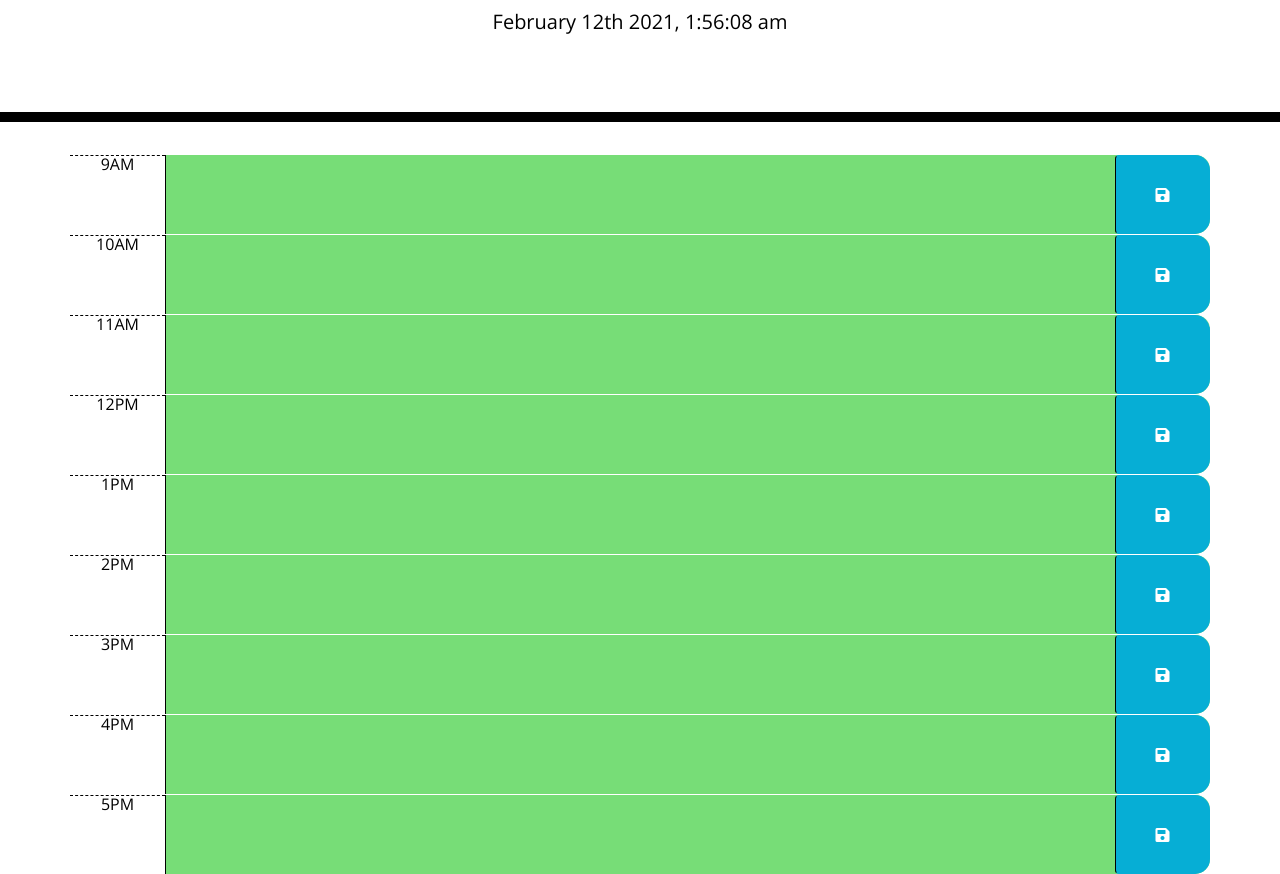
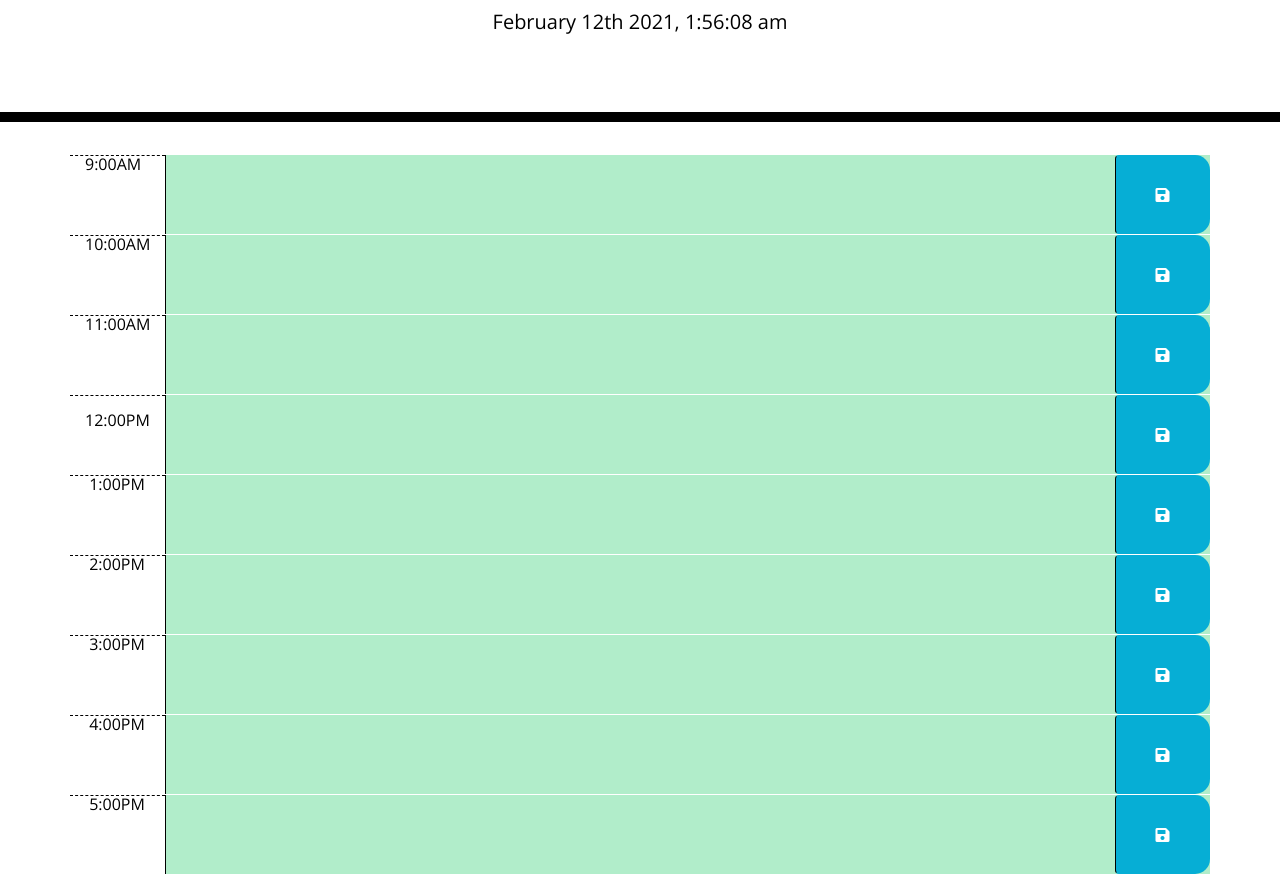
Before and after one commit to cailinyoung/cyoung-dayplanner, a plain HTML site: page index.html in a window 1280 px wide. Shown: the part 182-1056 px from the top of the page. Drawn offline with nearby package versions, Linux system fonts and the light colour scheme.

Commit message:
finishing touches

```diff
--- a/index.html
+++ b/index.html
@@ -24,52 +24,52 @@
 <body>
     <header class="jumbotron">
         <h1 class="display-3">Work Day Scheduler</h1>
-        <p class="lead">A simple calendar app for scheduling your work day!</p>
+        <p class="lead">Good morning! Let's start your day!</p>
         <p id="currentDay" class="lead"></p>
     </header>
     <div class="container">
-        <div id="hour-9" class="row time-block">
-            <div class="col-md-1 hour">9AM</div>
+        <div id="nineAM" class="row">
+            <div class="col-md-1 hour">9:00AM</div>
             <textarea class="col-md-10 description"></textarea>
             <button class="btn saveBtn col-md-1"><i class="fas fa-save"></i></button>
         </div>
-        <div id="hour-10" class="row time-block">
-            <div class="col-md-1 hour">10AM</div>
+        <div id="tenAM" class="row">
+            <div class="col-md-1 hour">10:00AM</div>
             <textarea class="col-md-10 description"></textarea>
             <button class="btn saveBtn col-md-1"><i class="fas fa-save"></i></button>
         </div>
-        <div id="hour-11" class="row time-block">
-            <div class="col-md-1 hour">11AM</div>
+        <div id="elevenAM" class="row">
+            <div class="col-md-1 hour">11:00AM</div>
             <textarea class="col-md-10 description"></textarea>
             <button class="btn saveBtn col-md-1"><i class="fas fa-save"></i></button>
         </div>
-        <div id="hour-12" class="row time-block">
-            <div class="col-md-1 hour">12PM</div>
+        <div id="twelvePM" class="row">
+            <div class="col-md-1 hour"> 12:00PM </div>
             <textarea class="col-md-10 description"></textarea>
             <button class="btn saveBtn col-md-1"><i class="fas fa-save"></i></button>
         </div>
-        <div id="hour-13" class="row time-block">
-            <div class="col-md-1 hour">1PM</div>
+        <div id="onePM" class="row">
+            <div class="col-md-1 hour"> 1:00PM </div>
             <textarea class="col-md-10 description"></textarea>
             <button class="btn saveBtn col-md-1"><i class="fas fa-save"></i></button>
         </div>
-        <div id="hour-14" class="row time-block">
-            <div class="col-md-1 hour">2PM</div>
+        <div id="twoPM" class="row">
+            <div class="col-md-1 hour"> 2:00PM </div>
             <textarea class="col-md-10 description"></textarea>
             <button class="btn saveBtn col-md-1"><i class="fas fa-save"></i></button>
         </div>
-        <div id="hour-15" class="row time-block">
-            <div class="col-md-1 hour">3PM</div>
+        <div id="threePM" class="row">
+            <div class="col-md-1 hour"> 3:00PM </div>
             <textarea class="col-md-10 description"></textarea>
             <button class="btn saveBtn col-md-1"><i class="fas fa-save"></i></button>
         </div>
-        <div id="hour-16" class="row time-block">
-            <div class="col-md-1 hour">4PM</div>
+        <div id="fourPM" class="row">
+            <div class="col-md-1 hour"> 4:00PM </div>
             <textarea class="col-md-10 description"></textarea>
             <button class="btn saveBtn col-md-1"><i class="fas fa-save"></i></button>
         </div>
-        <div id="hour-17" class="row time-block">
-            <div class="col-md-1 hour">5PM</div>
+        <div id="fivePM" class="row">
+            <div class="col-md-1 hour"> 5:00PM </div>
             <textarea class="col-md-10 description"></textarea>
             <button class="btn saveBtn col-md-1"><i class="fas fa-save"></i></button>
         </div>
--- a/script.js
+++ b/script.js
@@ -9,21 +9,21 @@ $(".saveBtn").on("click", function () {
 });
 
 //  local save data
-$("#hour-9 .description").val(localStorage.getItem("hour-9"));
-$("#hour-10 .description").val(localStorage.getItem("hour-10"));
-$("#hour-11 .description").val(localStorage.getItem("hour-11"));
-$("#hour-12 .description").val(localStorage.getItem("hour-12"));
-$("#hour-13 .description").val(localStorage.getItem("hour-13"));
-$("#hour-14 .description").val(localStorage.getItem("hour-14"));
-$("#hour-15 .description").val(localStorage.getItem("hour-15"));
-$("#hour-16 .description").val(localStorage.getItem("hour-16"));
-$("#hour-17 .description").val(localStorage.getItem("hour-17"));
+$("nineAM .description").val(localStorage.getItem("hour-9"));
+$("tenAM .description").val(localStorage.getItem("hour-10"));
+$("elevenAM .description").val(localStorage.getItem("hour-11"));
+$("twelvePM .description").val(localStorage.getItem("hour-12"));
+$("#onePM .description").val(localStorage.getItem("hour-13"));
+$("#twoPM .description").val(localStorage.getItem("hour-14"));
+$("#threePM .description").val(localStorage.getItem("hour-15"));
+$("#fourPM .description").val(localStorage.getItem("hour-16"));
+$("#fivePM .description").val(localStorage.getItem("hour-17"));
 
 $(document).ready(function () {
     function hourConfiguration() {
         var currentHour = moment().hours();
 
-        $(".time-block").each(function () {
+        $(".row").each(function () {
             const hourSlot = parseInt($(this).attr("id").split("-")[1]);
 
             if (hourSlot === currentHour) {
--- a/style.css
+++ b/style.css
@@ -43,17 +43,17 @@ textarea {
 }
 
 .past {
-    background-color: #d3d3d3;
+    background-color: #F8F8F8;
     color: white;
 }
 
 .present {
-    background-color: #ff6961;
+    background-color: #FFB5DC;
     color: white;
 }
 
 .future {
-    background-color: #77dd77;
+    background-color: #B1EDCA;
     color: white;
 }
 
```
Also changed, not shown: 1 other file.
